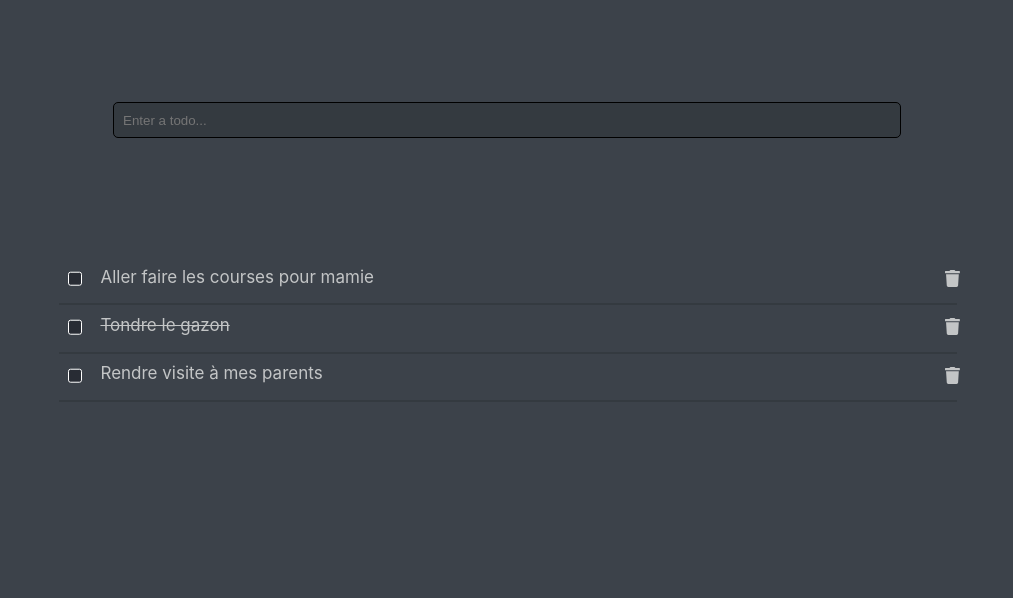
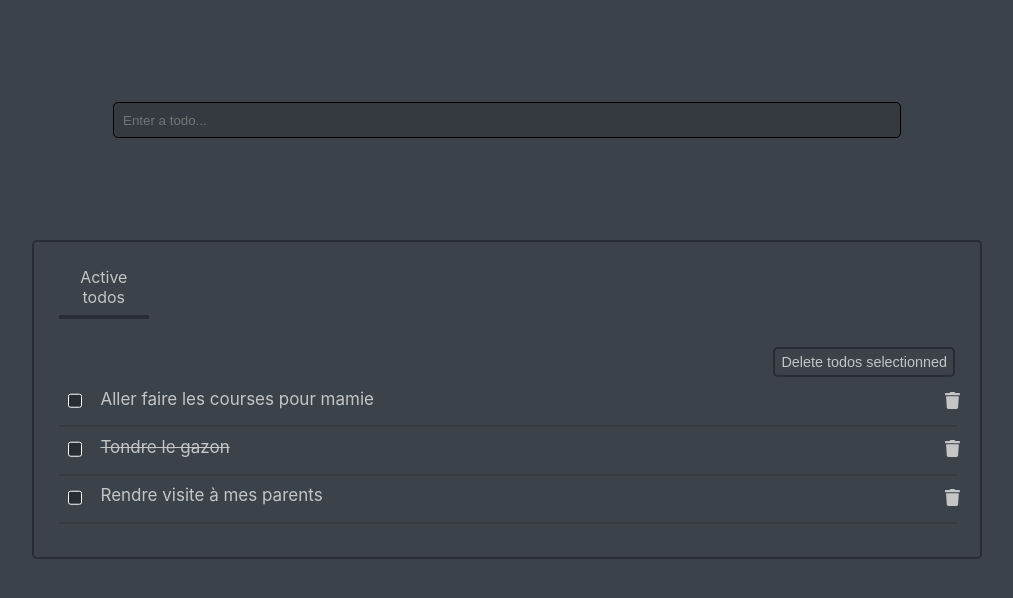
Before and after one commit to axelehrlich59/todoReactHooks, a React (Create React App) app: page / in a window 1280 px wide. Shown: the top 598 px of the page, without its empty margins (133-1146 px from the left). Built offline with nearby package versions, Linux system fonts and the light colour scheme.

Commit message:
change style property to add tabs for switch with todos actives & todos archived

```diff
--- a/src/App.css
+++ b/src/App.css
@@ -84,10 +84,10 @@
   justify-content: center;
   align-items: flex-start;
   width: 70%;
-  height: 100%;
   border-radius: 5px;
   padding: 25px;
   overflow: auto;
+  border: #282c34 2px solid;
 }
 
 .trash-icon {
@@ -142,6 +142,20 @@
   color: #C3C5C6;
 }
 
+.containerTabs {
+  width: 10%;
+  cursor: pointer;
+  margin-bottom: 20px;
+}
+
+.Tabs {
+
+}
+
+.hrTab {
+  border: 2px #282c34 solid;
+}
+
 .containerToDoList {
   display: flex;
   justify-content: space-between;
@@ -173,6 +187,23 @@
   border: 1.1px #343A40 solid;
 }
 
+.containerButtonDeleteTodos {
+  display: flex;
+  justify-content: flex-end;
+  align-self: center;
+  width: 100%;
+}
+
 .buttonDeleteTodos {
-  margin-bottom: 25px;
+  display: flex;
+  justify-content: center;
+  align-items: center;
+  height: 30px;
+  white-space: nowrap;
+  font-size: 0.9rem;
+  background-color: #3C424A;
+  color: #C3C5C6;
+  border-radius: 5px;
+  border: #282c34 2px solid;
+  margin-bottom: 10px;
 }
--- a/src/App.js
+++ b/src/App.js
@@ -1,8 +1,7 @@
 import { useEffect, useState } from 'react';
 import './App.css';
 import 'font-awesome/css/font-awesome.min.css'
-import Task from './Task';
-import DeleteAllTodo from './DeleteAllTodo';
+import Tabs from './Tabs';
 
 
 
@@ -26,7 +25,8 @@ const App = () => {
     todoChecked: false,
   },
 ])
-  const [showDeleteCheckedTodoButton, setShowDeleteCheckedTodoButton] = useState(false)
+  const [showDeleteCheckedTodoButton, setShowDeleteCheckedTodoButton] = useState(true)
+  const [activeTodosTab, setActiveTodosTab] = useState(true)
 
   const onChange = (event) => {
     const inputValue = event.target.value
@@ -86,25 +86,14 @@ const App = () => {
       <div className='main_main_container'>
       <div className='main_container_received'>
         <div className='test'>
-          {showDeleteCheckedTodoButton && <DeleteAllTodo
-              deleteCheckedTodos={deleteCheckedTodos}
-            />}
-          {todoList.map((todoItem, index) => {
-            return (
-              <>
-                <Task
-                  className='task'
-                  key={index}
-                  todoItem={todoItem}
-                  index={index}
-                  completeTodo={completeTodo}
-                  deleteTodoItem={deleteTodoItem}
-                  handleCheckbox={handleCheckbox}
-                >
-                </Task>
-              </>
-            )
-          })}
+        {activeTodosTab && <Tabs
+          todoList={todoList}
+          handleCheckbox={handleCheckbox}
+          deleteCheckedTodos={deleteCheckedTodos}
+          completeTodo={completeTodo}
+          deleteTodoItem={deleteTodoItem}
+          showDeleteCheckedTodoButton={showDeleteCheckedTodoButton}
+        />}
         </div>
       </div>
     </div>
--- a/src/DeleteAllTodo.js
+++ b/src/DeleteAllTodo.js
@@ -6,7 +6,9 @@ const DeleteAllTodo = ({
 }) => {
   return (
     <>
+    <div className='containerButtonDeleteTodos'>
       <button onClick={deleteCheckedTodos} className="buttonDeleteTodos">Delete todos selectionned</button>
+    </div>
     </>
   );
 }
--- /dev/null
+++ b/src/Tabs.js
@@ -0,0 +1,45 @@
+import react from "react";
+import Task from './Task';
+import DeleteAllTodo from './DeleteAllTodo';
+
+const Tabs = ({
+  todoList,
+  showDeleteCheckedTodoButton,
+  handleCheckbox,
+  deleteCheckedTodos,
+  completeTodo,
+  deleteTodoItem,
+}) => {
+
+
+  return (
+    <>
+    <div className="containerTabs">
+      <div className="Tabs">Active todos</div>
+      <hr className='hrTab'></hr>
+    </div>
+
+    {showDeleteCheckedTodoButton && <DeleteAllTodo
+      deleteCheckedTodos={deleteCheckedTodos}
+    />}
+      {todoList.map((todoItem, index) => {
+        return (
+          <>
+            <Task
+              className='task'
+              key={index}
+              todoItem={todoItem}
+              index={index}
+              completeTodo={completeTodo}
+              deleteTodoItem={deleteTodoItem}
+              handleCheckbox={handleCheckbox}
+            >
+            </Task>
+          </>
+        )
+      })}
+    </>
+  )
+}
+
+export default Tabs
```
